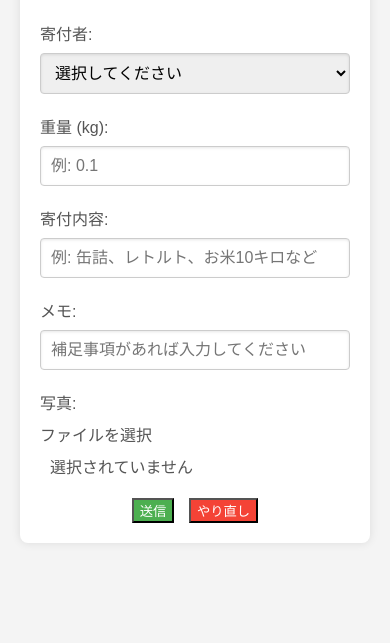
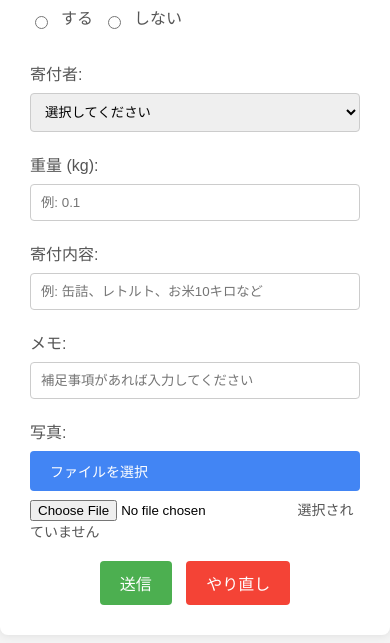
Before and after one commit to Jumps710/foodbank-drive, a plain HTML site: page index.html in a window 390 px wide. Shown: the part 231-874 px from the top of the page. Before the commit the page ends 844 px from the top, so only its background shows below. Drawn offline with Linux system fonts and the light colour scheme.

Commit message:
Update styles.css

```diff
--- a/styles.css
+++ b/styles.css
@@ -39,18 +39,10 @@ input[type="text"],
 input[type="number"],
 select,
 textarea {
-    font-size: 16px; /* 入力フィールドとプルダウンの文字サイズを統一 */
+    width: 100%;
     padding: 10px;
-    width: 100%;
     border: 1px solid #ccc;
     border-radius: 4px;
-    box-shadow: inset 0 1px 3px rgba(0,0,0,0.1);
-    transition: border-color 0.2s ease-in-out;
-}
-
-select:focus, input:focus {
-    border-color: #4285f4;
-    outline: none;
 }
 
 .radio-group {
@@ -58,27 +50,27 @@ select:focus, input:focus {
     gap: 10px;
 }
 
-input[type="file"] {
-    display: none;
-}
-
-.file-group label.custom-file-label {
-    background-color: #4CAF50;
+.file-group label {
+    background-color: #4285f4;
     color: white;
     padding: 10px 20px;
     border-radius: 4px;
     cursor: pointer;
-    font-size: 16px; /* ボタンの文字サイズを統一 */
-}
-
-.file-group label.custom-file-label:hover {
-    background-color: #45a049;
+    font-size: 14px;
 }
 
 .file-name {
     margin-left: 10px;
-    font-size: 16px; /* ボタン横のファイル名の文字サイズも統一 */
+    font-size: 14px;
     color: #555;
+}
+
+button {
+    padding: 10px 20px;
+    border: none;
+    border-radius: 4px;
+    cursor: pointer;
+    font-size: 16px;
 }
 
 #submitBtn {
@@ -108,14 +100,6 @@ input[type="file"] {
     max-width: 200px;
 }
 
-@media (max-width: 600px) {
-    .container {
-        margin: 20px;
-        padding: 20px;
-    }
-}
-
-/* モーダルスタイル */
 .modal {
   display: none;
   position: fixed;
@@ -140,12 +124,10 @@ input[type="file"] {
   color: #aaa;
   float: right;
   font-size: 28px;
-  font-weight: bold;
 }
 
 .close:hover,
 .close:focus {
   color: black;
-  text-decoration: none;
   cursor: pointer;
 }
```
